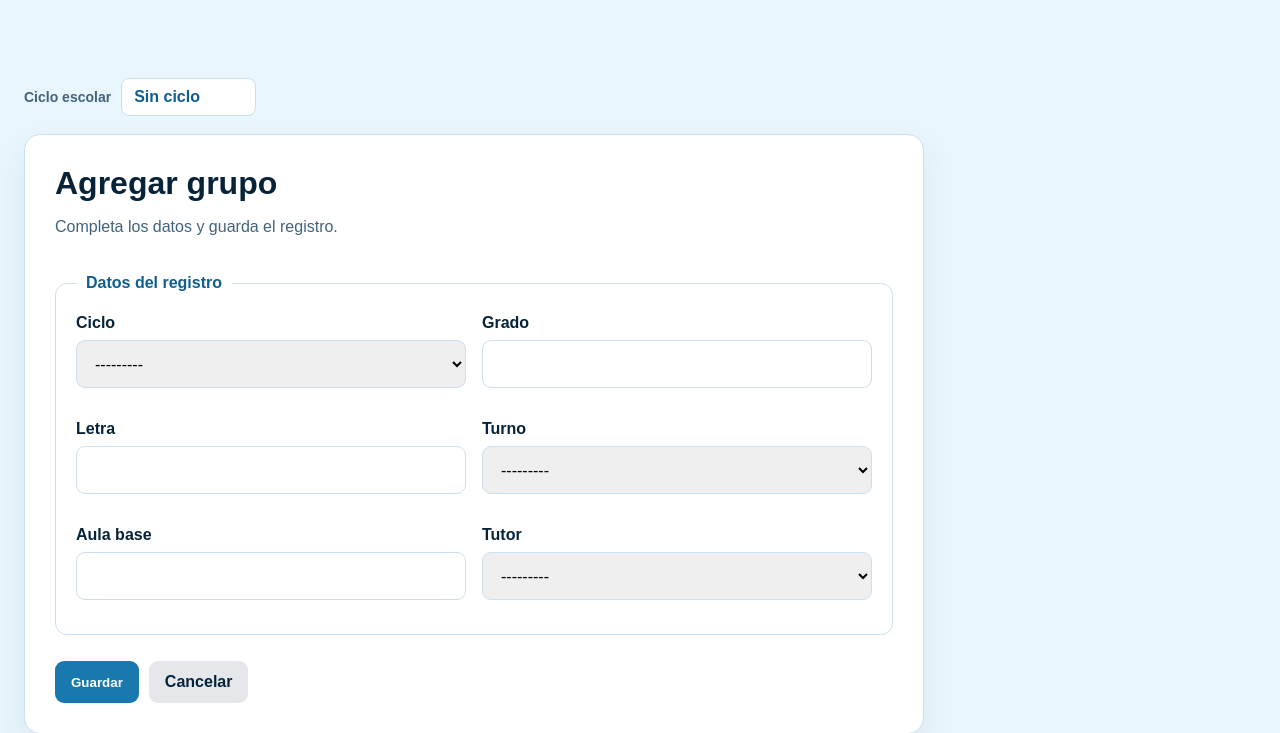
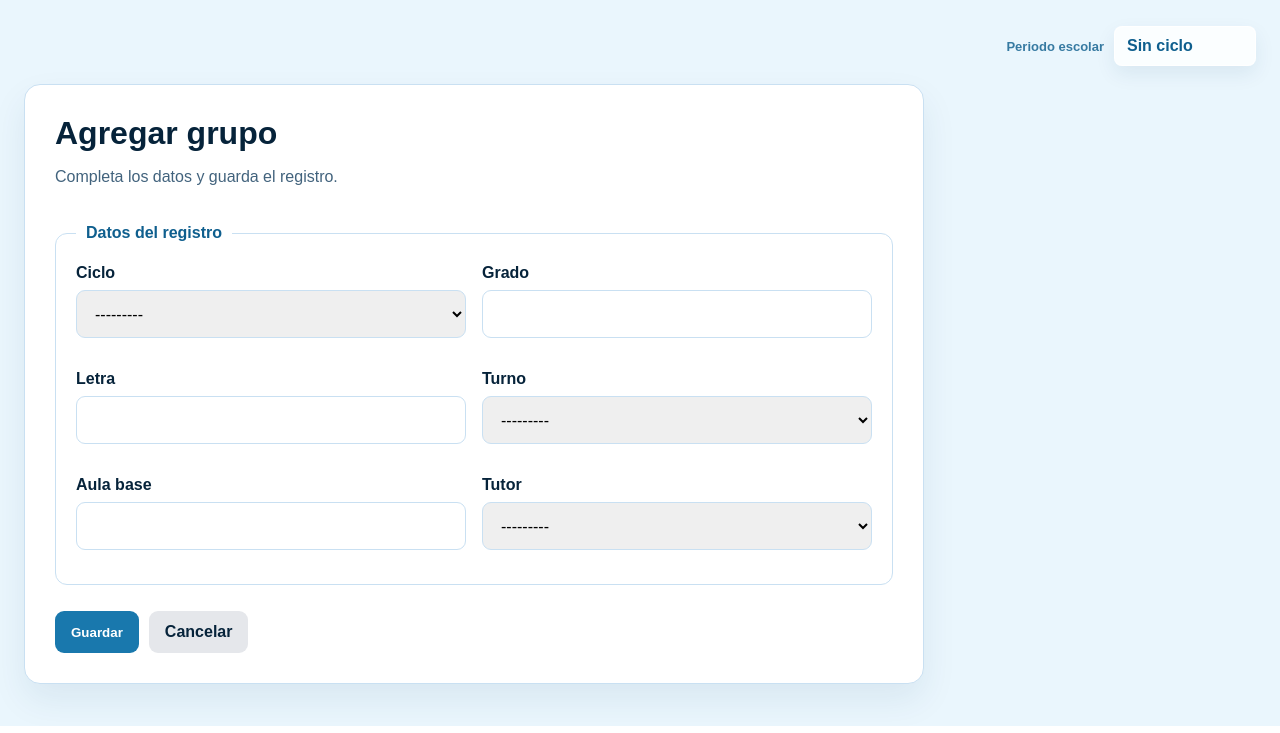
Before and after one commit to gabeMoran05-coder/SCHEDULE-PROYECT-, a Django app: page /escuela/grupos/agregar/ in a window 1280 px wide. Shown: the part 76-809 px from the top of the page. Run offline with Django 5.2, Linux system fonts and the light colour scheme; the visitor is signed in with stand-in values (Sample User, id 1); data that the repository does not hold is empty.

Commit message:
Polish cycle switcher layout

```diff
--- a/static/css/styles.css
+++ b/static/css/styles.css
@@ -270,16 +270,19 @@ textarea:focus {
 
 .cycle-strip {
     align-items: center;
-    display: inline-flex;
+    display: flex;
     gap: 10px;
-    margin: 0 0 18px;
+    justify-content: flex-end;
+    margin: -52px 0 18px;
     position: relative;
+    z-index: 15;
 }
 
 .cycle-strip > span {
-    color: var(--muted);
-    font-size: 14px;
+    color: var(--brand-dark);
+    font-size: 13px;
     font-weight: 700;
+    opacity: 0.82;
 }
 
 .cycle-switcher {
@@ -287,14 +290,19 @@ textarea:focus {
 }
 
 .cycle-switcher summary {
-    background: white;
-    border: 1px solid var(--line);
+    align-items: center;
+    background: rgba(255, 255, 255, 0.82);
+    border: 1px solid rgba(255, 255, 255, 0.95);
     border-radius: 8px;
+    box-shadow: 0 8px 20px rgba(9, 61, 97, 0.08);
     color: var(--brand-dark);
     cursor: pointer;
+    display: inline-flex;
+    font-size: 16px;
     font-weight: 700;
     list-style: none;
-    min-width: 135px;
+    min-height: 40px;
+    min-width: 142px;
     padding: 9px 12px;
 }
 
@@ -304,7 +312,14 @@ textarea:focus {
 
 .cycle-switcher summary:hover,
 .cycle-switcher[open] summary {
-    background: #f6fbff;
+    background: white;
+}
+
+.cycle-switcher summary span {
+    max-width: 180px;
+    overflow: hidden;
+    text-overflow: ellipsis;
+    white-space: nowrap;
 }
 
 .cycle-menu {
@@ -314,7 +329,7 @@ textarea:focus {
     box-shadow: 0 18px 40px rgba(9, 61, 97, 0.16);
     display: grid;
     gap: 6px;
-    left: 0;
+    right: 0;
     min-width: 220px;
     padding: 8px;
     position: absolute;
@@ -349,6 +364,7 @@ textarea:focus {
 .cycle-menu button.selected,
 .cycle-menu a {
     background: #eaf6fd;
+    color: var(--brand-dark);
 }
 
 .cycle-menu a {
--- a/templates/base.html
+++ b/templates/base.html
@@ -47,9 +47,11 @@
             </header>
             <main class="main">
                 <section class="cycle-strip">
-                    <span>Ciclo escolar</span>
+                    <span>Periodo escolar</span>
                     <details class="cycle-switcher">
-                        <summary>{{ nav_selected_cycle.nombre|default:"Sin ciclo" }}</summary>
+                        <summary>
+                            <span>{{ nav_selected_cycle.nombre|default:"Sin ciclo" }}</span>
+                        </summary>
                         <div class="cycle-menu">
                             <form action="{% url 'escuela:seleccionar_ciclo' %}" method="post">
                                 {% csrf_token %}
```
